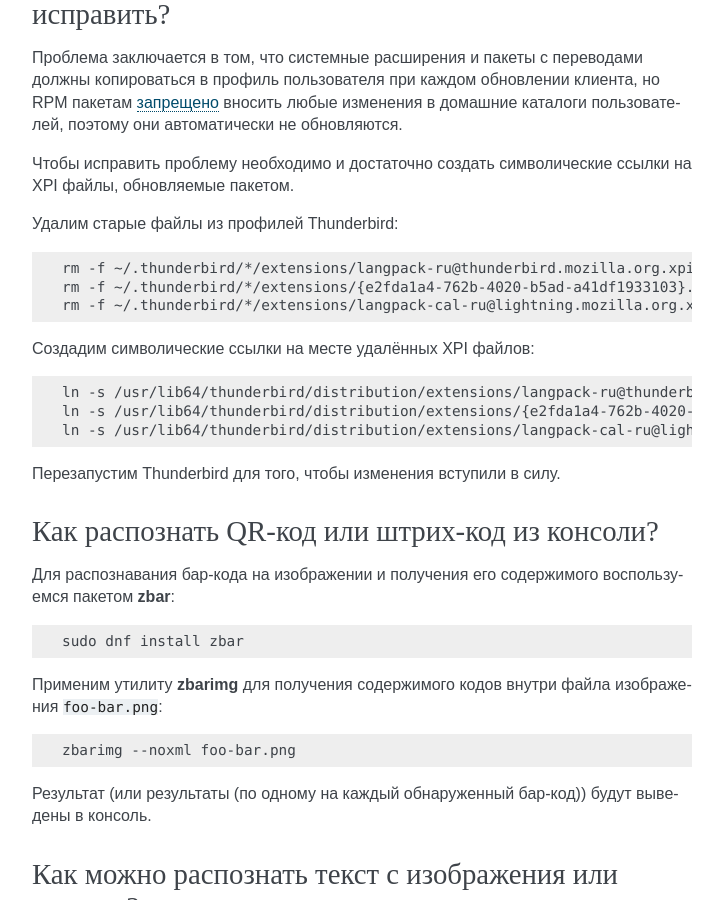
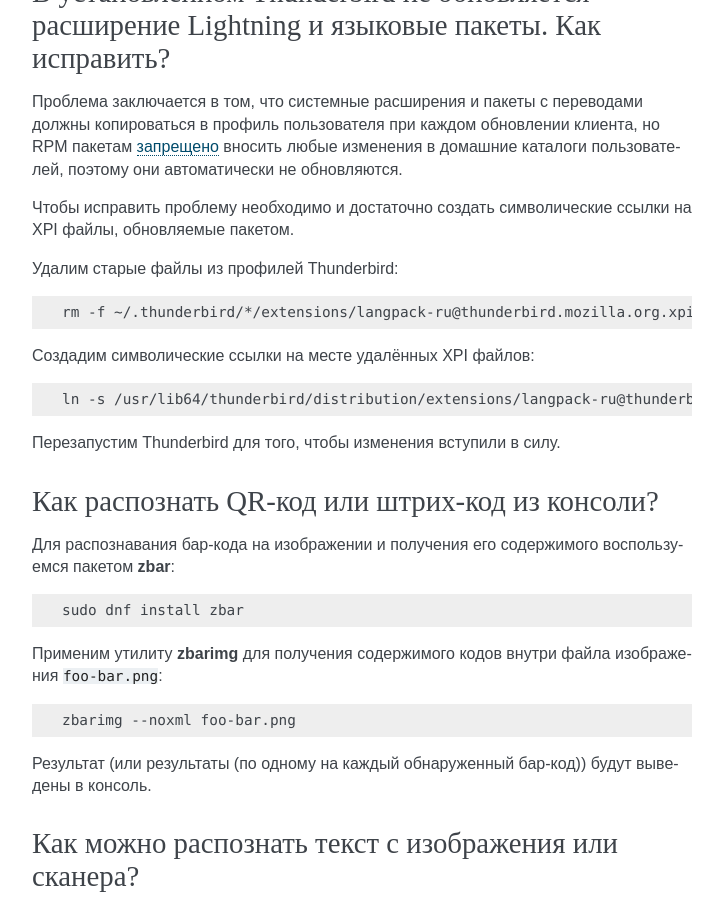
Before and after one commit to RussianFedora/FAQ, a Sphinx documentation site: the page built from source/using-applications.rst, in a window 1280 px wide and 900 px high, scrolled down 7732 px. Shown: the whole window, without its empty margins (388-1111 px from the left). Built offline with Sphinx 7.4.7, drawn with Linux system fonts in a browser that asks for light colours; comment, search, counter and statistics services are not loaded; some of the changed text lies outside the part shown.

Commit message:
Updated some questions.

```diff
--- a/source/using-applications.rst
+++ b/source/using-applications.rst
@@ -431,16 +433,12 @@
 .. code-block:: text
 
     rm -f ~/.thunderbird/*/extensions/langpack-ru@thunderbird.mozilla.org.xpi
-    rm -f ~/.thunderbird/*/extensions/{e2fda1a4-762b-4020-b5ad-a41df1933103}.xpi
-    rm -f ~/.thunderbird/*/extensions/langpack-cal-ru@lightning.mozilla.org.xpi
 
 Создадим символические ссылки на месте удалённых XPI файлов:
 
 .. code-block:: text
 
     ln -s /usr/lib64/thunderbird/distribution/extensions/langpack-ru@thunderbird.mozilla.org.xpi ~/.thunderbird/*/extensions/langpack-ru@thunderbird.mozilla.org.xpi
-    ln -s /usr/lib64/thunderbird/distribution/extensions/{e2fda1a4-762b-4020-b5ad-a41df1933103}.xpi ~/.thunderbird/*/extensions/{e2fda1a4-762b-4020-b5ad-a41df1933103}.xpi
-    ln -s /usr/lib64/thunderbird/distribution/extensions/langpack-cal-ru@lightning.mozilla.org.xpi ~/.thunderbird/*/extensions/langpack-cal-ru@lightning.mozilla.org.xpi
 
 Перезапустим Thunderbird для того, чтобы изменения вступили в силу.
 
```
Also changed, not shown: other parts of source/using-applications.rst (+2 -0 lines).
